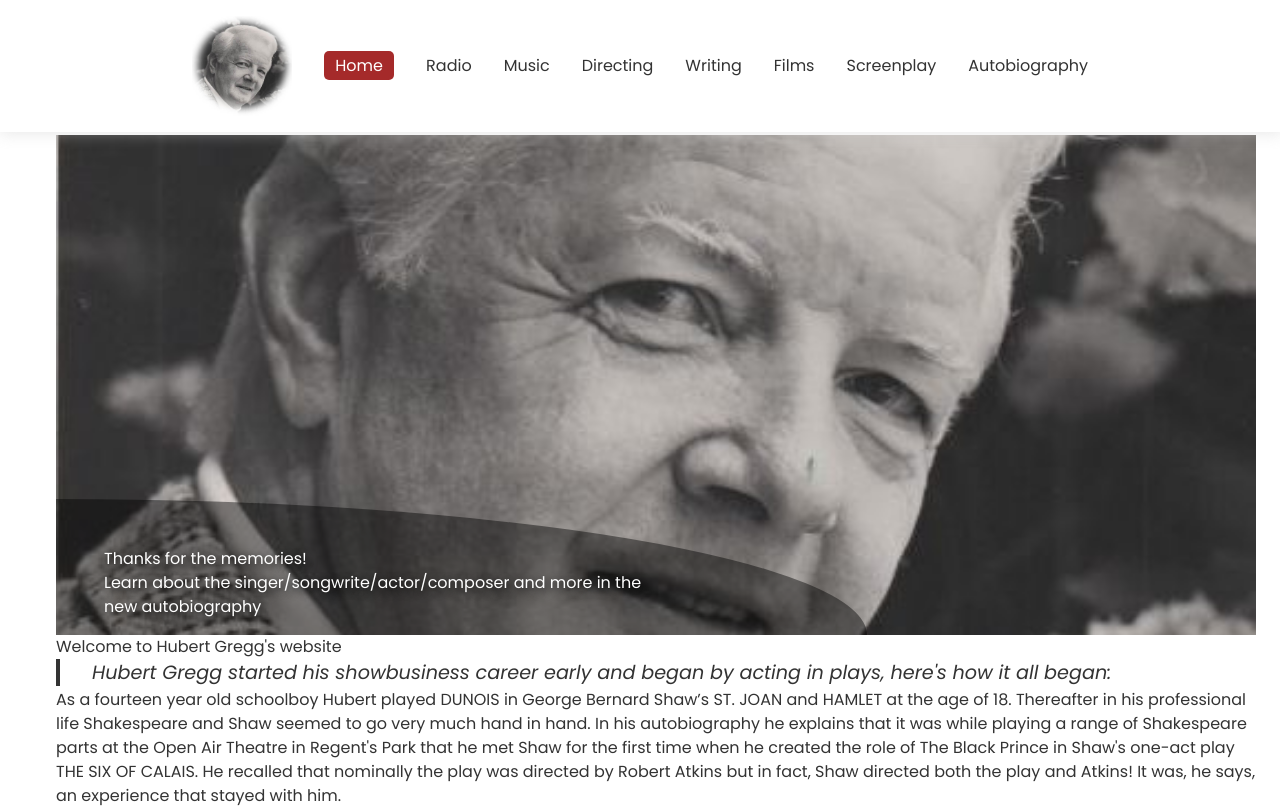
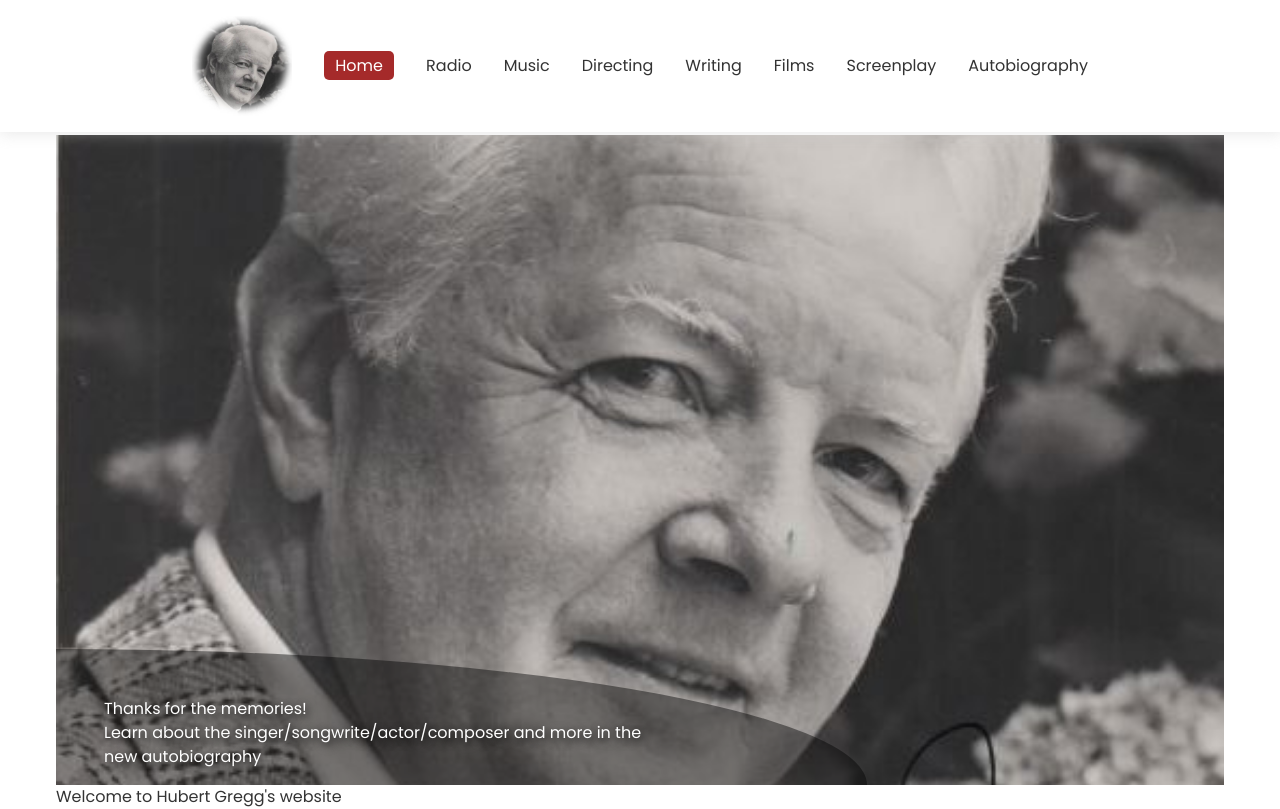
Before and after one commit to robertgregg3/hubertgregg.co.uk, a Next.js app: page / in a window 1280 px wide. Shown: the top 809 px of the page. Built offline with nearby package versions, Linux system fonts and the light colour scheme.

Commit message:
Home image fix

```diff
--- a/styles/Home.module.css
+++ b/styles/Home.module.css
@@ -44,7 +44,6 @@
   background-repeat: no-repeat !important;
   background-size: cover !important;
   background-position: center !important;
-  width: 100vw;
 }
 
 .page__heading,
@@ -56,8 +55,7 @@
 
 .home {
   background: url("/hubert-gregg.jpeg");
-  min-height: 500px;
-  max-width: 1200px;
+  min-height: 650px;
 }
 
 .radio {
```
